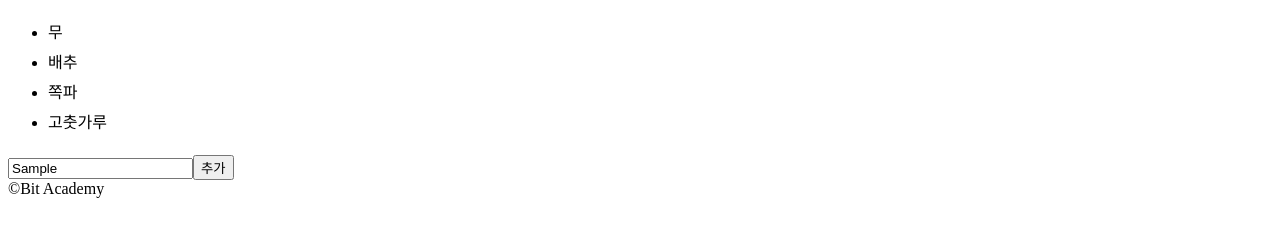
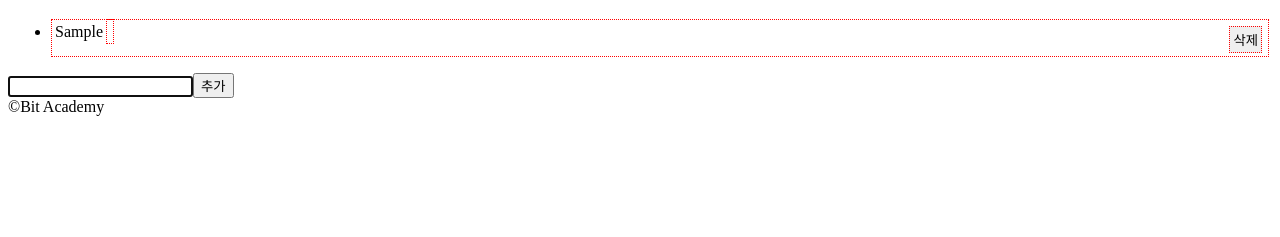
Before and after one commit to parkmj9515/JavaScript, a plain HTML site: page ex02-js/js-cart.html in a window 1280 px wide. Both pictures are taken after typing "Sample" into the empty fields and a click on the button "추가". Shown: the part 61-298 px from the top of the page. Drawn offline with Linux system fonts and the light colour scheme.

Commit message:
24.05.30

```diff
--- a/ex02-js/js-cart.html
+++ b/ex02-js/js-cart.html
@@ -4,10 +4,19 @@
         <meta http-equiv="Content-Type" content="text/html;charset=UTF-8"/>
         <title>JS Cart</title>
         <style>
+
+            #list * {
+                border: 1px dotted red;
+                padding: 3px;
+                margin: 3px;
+            }
+
             #list li {
                 height: 30px;
             }
+
         </style>
+        <script src="script/js-cart-vjs.js"></script>
     </head>
     <body>
         <div id="header">
--- /dev/null
+++ b/ex02-js/script/js-cart-vjs.js
@@ -0,0 +1,64 @@
+   // 초기화 코드
+   window.addEventListener("load", evt => {
+    // ul#list 로부터 자식 li모두 삭제
+    let cartItems = document.querySelectorAll("#list > li");
+ //    console.log(cartItems);
+
+    /*
+    let parent = document.getElementById("list");
+    console.log(parent);
+    // 자식 노드를 가지고 있는가
+    console.log("자식을 가지고 있는가", parent.hasChildNodes());
+    // 자식 목록 확인
+    console.log("자식 목록: ",parent.children); */
+
+     for(let i=0; i < cartItems.length; i++) {
+         let parent = cartItems[i].parentNode;
+         console.log(parent);
+
+         parent.removeChild(cartItems[i]);
+     }
+
+     // 추가 버튼(#btn-add)에 이벤트 처리함수 연결
+     document.getElementById("btn-add").addEventListener("click", addItem);
+
+ });
+
+ function addItem() {
+   // input#item 으로부터 value 속성 값 가져오기
+   const itemInput = document.getElementById("item");
+   const item = itemInput.value.trim();
+   if(item.length > 0) {
+     console.log("추가아이템: ",item);
+
+     // 추가할 요소 생성(li생성)
+     let itemNode = document.createElement("li");
+     itemNode.innerText = item;  // 컨텐츠 추가
+     let toolbar = document.createElement("div");
+     toolbar.style.display = "inline";
+     // toolbar.style.cssFloat = "right";
+     let btnDel = document.createElement("button");
+     btnDel.innerText = "삭제";
+     btnDel.style.float = "right";
+
+     toolbar.append(btnDel);
+     itemNode.append(toolbar);
+
+     // 부모찾기
+     let container = document.getElementById("list");
+     container.appendChild(itemNode); // 부모에 자식노드 추가
+
+     // 입력된 데이터 삭제
+     itemInput.value = "";
+     // 입력창에 포커스맞추기
+     itemInput.focus();
+         // 아이템 항목 삭제
+         btnDel.addEventListener("click", evt => {
+             console.log(evt.target.parentNode.parentNode);
+             let removeItem = evt.target.parentNode.parentNode;
+
+             container.removeChild(removeItem);
+
+         })
+   }
+ }
```
